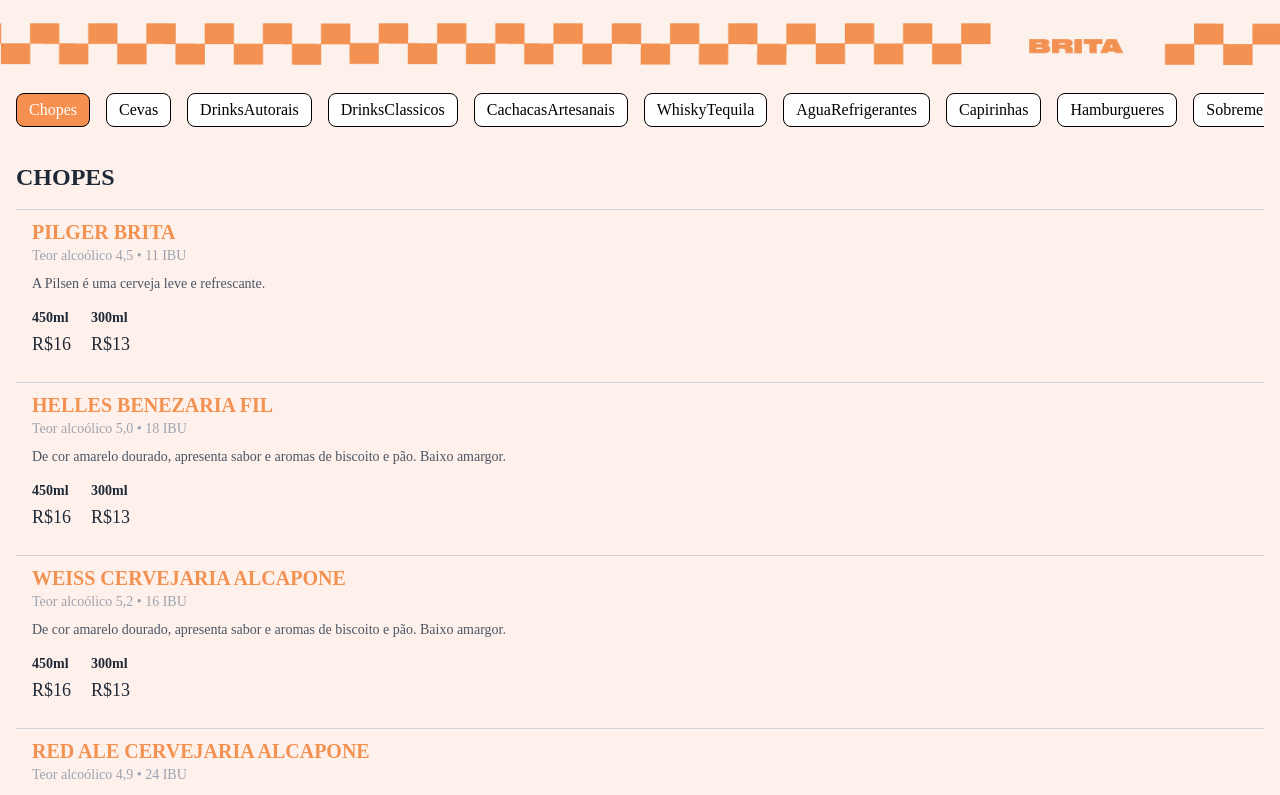
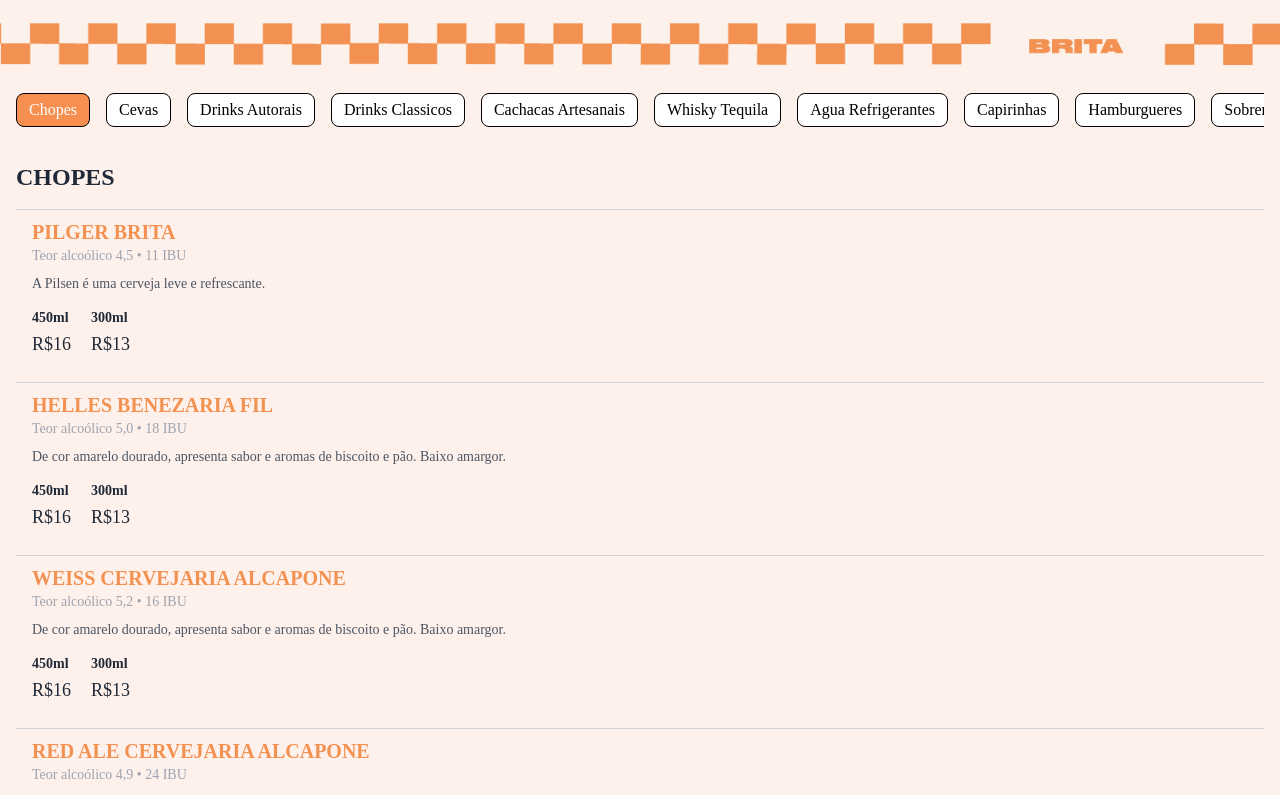
Before and after one commit to joaorhodenntc/cardapio-digital, a Next.js app: page / in a window 1280 px wide. Shown: the top 795 px of the page. Built offline with nearby package versions, Linux system fonts and the light colour scheme; a web font is replaced by a local one.

Commit message:
add função para dar espaço

```diff
--- a/src/app/_components/Option.js
+++ b/src/app/_components/Option.js
@@ -13,24 +13,30 @@
     }
   };
 
+  const formatCategoryName = (name) => {
+    return name.replace(/([a-z])([A-Z])/g, "$1 $2");
+  };
+
   return (
     <div
-      className={`container mx-auto px-4 pt-2 fixed bg-[#FEF1EC] ${
+      className={`w-full mx-auto px-4 pt-2 fixed bg-[#FEF1EC] ${
         isFixed ? "top-0 left-0 w-full z-50 pt-3" : "mt-5"
       }`}
     >
-      <div className="flex space-x-4 overflow-x-auto scrollbar-hide pb-3">
+      <div className="flex space-x-4 overflow-x-auto pb-3 z-50 no-scrollbar">
         {Object.keys(items).map((category) => (
           <div
             key={category}
-            className={`border border-black py-1 px-3 cursor-pointer rounded-lg transition-colors duration-300 ${
+            className={`border border-black py-1 px-3 cursor-pointer rounded-lg transition-colors duration-300 flex-shrink-0 whitespace-nowrap ${
               categorySelected === category
                 ? "bg-[#F68F4F] text-white"
                 : "bg-white"
             }`}
             onClick={() => handleCategoryClick(category)}
           >
-            {category.charAt(0).toUpperCase() + category.slice(1)}
+            {formatCategoryName(
+              category.charAt(0).toUpperCase() + category.slice(1)
+            )}
           </div>
         ))}
       </div>
```
